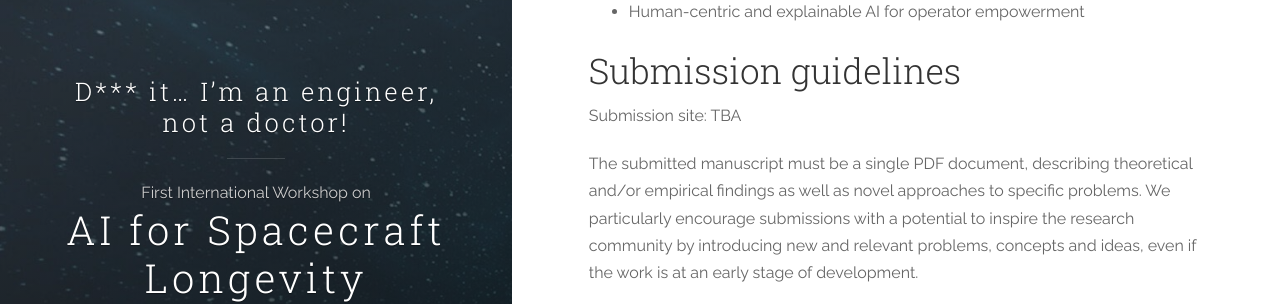
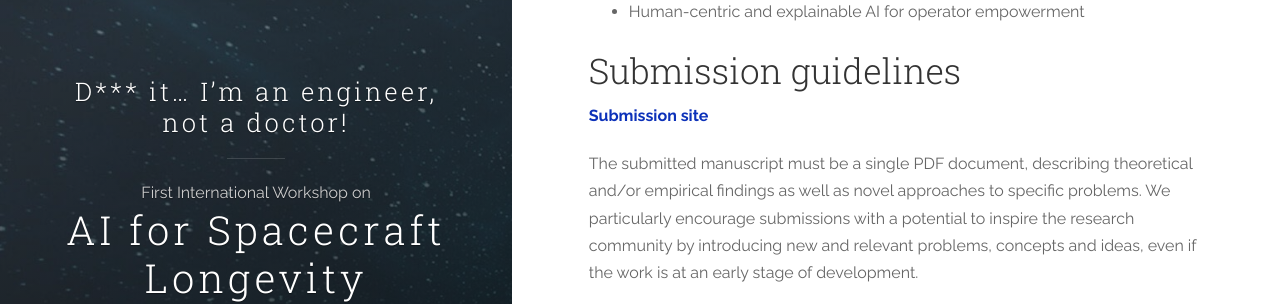
Before and after one commit to ai4spacecraft/ai4spacecraft.github.io, a Jekyll site: the page built from cfp.md, in a window 1280 px wide and 900 px high, scrolled down 660 px. Shown: the part 154-458 px from the top of the window. Built offline with Jekyll 4.4.1, drawn with Linux system fonts in a browser that asks for light colours.

Commit message:
Update cfp.md

```diff
--- a/cfp.md
+++ b/cfp.md
@@ -33,7 +33,7 @@ With potential applications in:
 
 ## Submission guidelines
 
-Submission site: TBA
+[**Submission site**](https://easychair.org/my/conference?conf=ai4spacecraft)
 
 The submitted manuscript must be a single PDF document, describing theoretical and/or empirical findings as well as novel approaches to specific problems. We particularly encourage submissions with a potential to inspire the research community by introducing new and relevant problems, concepts and ideas, even if the work is at an early stage of development.
 
```
